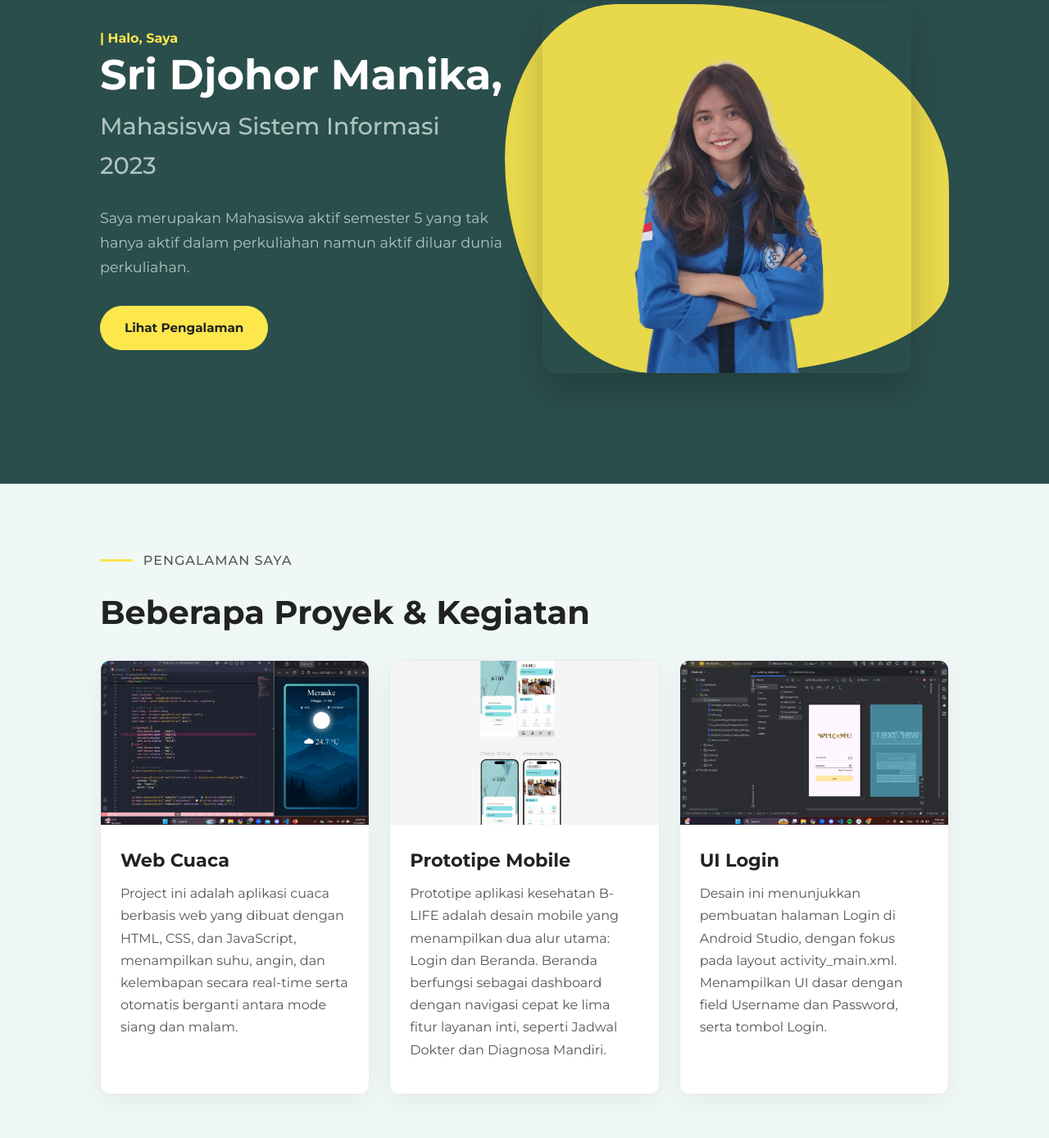
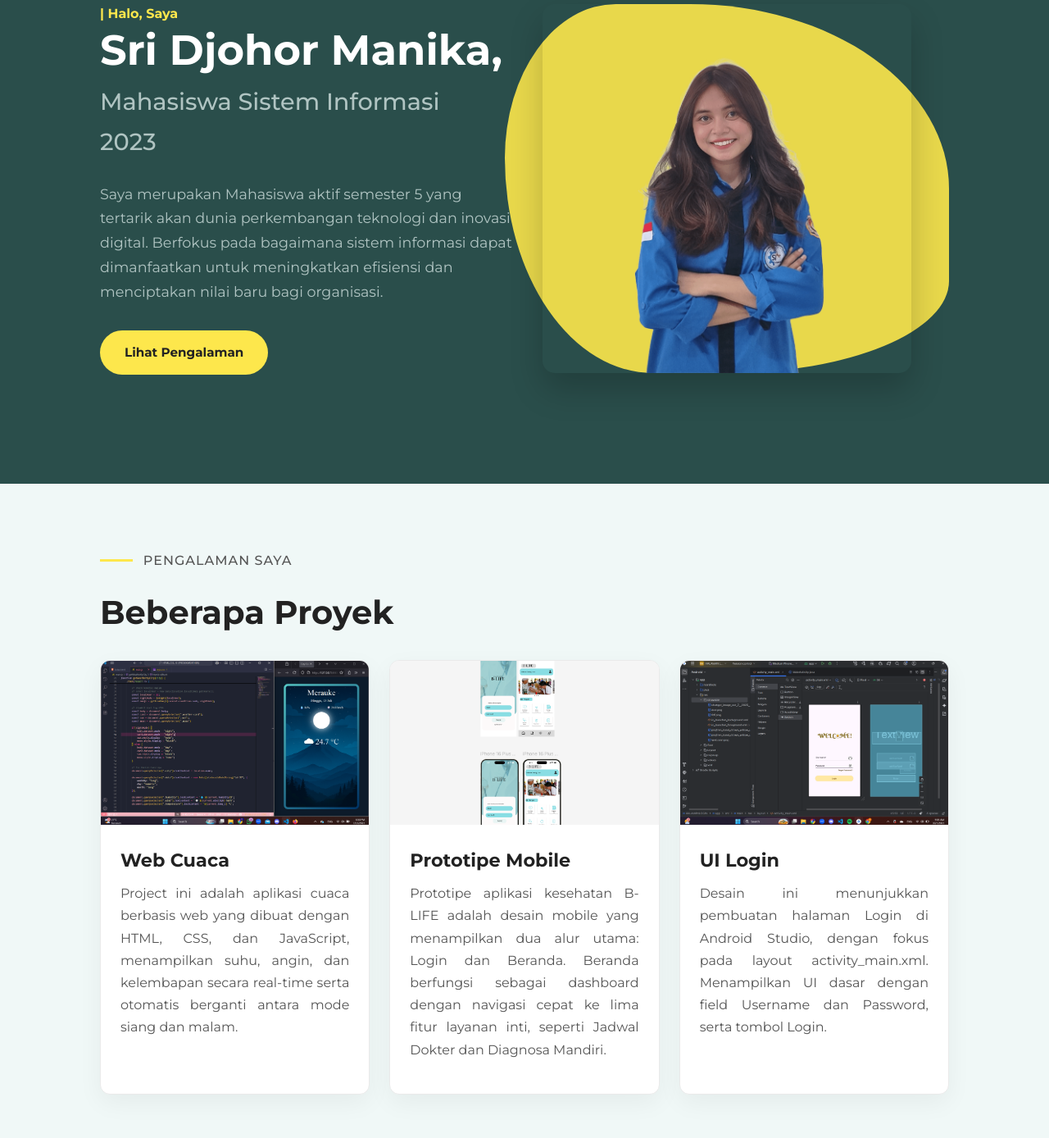
Before and after one commit to Manika251/Portofolioweb, a plain HTML site: page pages/manika.html in a window 1280 px wide. Shown: the part 212-1600 px from the top of the page at 82% size. Drawn offline with Linux system fonts and the light colour scheme.

Commit message:
edit manika.html

```diff
--- a/pages/manika.html
+++ b/pages/manika.html
@@ -26,7 +26,7 @@
                     <h1>Sri Djohor Manika,</h1>
                     <h2>Mahasiswa Sistem Informasi <br> 2023</h2>
                     <p>
-                        Saya merupakan Mahasiswa aktif semester 5 yang tak hanya aktif dalam perkuliahan namun aktif diluar dunia perkuliahan.
+                        Saya merupakan Mahasiswa aktif semester 5 yang tertarik akan dunia perkembangan teknologi dan inovasi digital. Berfokus pada bagaimana sistem informasi dapat dimanfaatkan untuk meningkatkan efisiensi dan menciptakan nilai baru bagi organisasi.
                     </p>
                     <div class="hero-buttons">
                         <a href="#experience" class="btn btn-primary">Lihat Pengalaman</a>
@@ -47,28 +47,28 @@
                     <span class="accent-line"></span>
                     <h4>Pengalaman Saya</h4>
                 </div>
-                <h2>Beberapa Proyek & Kegiatan</h2>
+                <h2>Beberapa Proyek</h2>
 
                 <div class="experience-grid">
                     <div class="experience-card">
                         <img src="/Images/manika/cuacamanika.png" alt="Proyek Smart Farming">
                         <div class="card-content">
                             <h3>Web Cuaca</h3>
-                            <p>Project ini adalah aplikasi cuaca berbasis web yang dibuat dengan HTML, CSS, dan JavaScript, menampilkan suhu, angin, dan kelembapan secara real-time serta otomatis berganti antara mode siang dan malam.</p>
+                            <p style="text-align: justify;">Project ini adalah aplikasi cuaca berbasis web yang dibuat dengan HTML, CSS, dan JavaScript, menampilkan suhu, angin, dan kelembapan secara real-time serta otomatis berganti antara mode siang dan malam.</p>
                         </div>
                     </div>
                     <div class="experience-card">
                         <img src="/Images/manika/blifemanika.png" alt="Asisten Lab Jaringan">
                         <div class="card-content">
                             <h3>Prototipe Mobile</h3>
-                            <p>Prototipe aplikasi kesehatan B-LIFE adalah desain mobile yang menampilkan dua alur utama: Login dan Beranda. Beranda berfungsi sebagai dashboard dengan navigasi cepat ke lima fitur layanan inti, seperti Jadwal Dokter dan Diagnosa Mandiri.</p>
+                            <p style="text-align: justify;">Prototipe aplikasi kesehatan B-LIFE adalah desain mobile yang menampilkan dua alur utama: Login dan Beranda. Beranda berfungsi sebagai dashboard dengan navigasi cepat ke lima fitur layanan inti, seperti Jadwal Dokter dan Diagnosa Mandiri.</p>
                         </div>
                     </div>
                     <div class="experience-card">
                         <img src="/Images/manika/loginmanika.png" alt="Sistem Gaji Web">
                         <div class="card-content">
                             <h3>UI Login</h3>
-                            <p>Desain ini menunjukkan pembuatan halaman Login di Android Studio, dengan fokus pada layout activity_main.xml. Menampilkan UI dasar dengan field Username dan Password, serta tombol Login.
+                            <p style="text-align: justify;">Desain ini menunjukkan pembuatan halaman Login di Android Studio, dengan fokus pada layout activity_main.xml. Menampilkan UI dasar dengan field Username dan Password, serta tombol Login.
 
                             </p>
                       </div>
```
